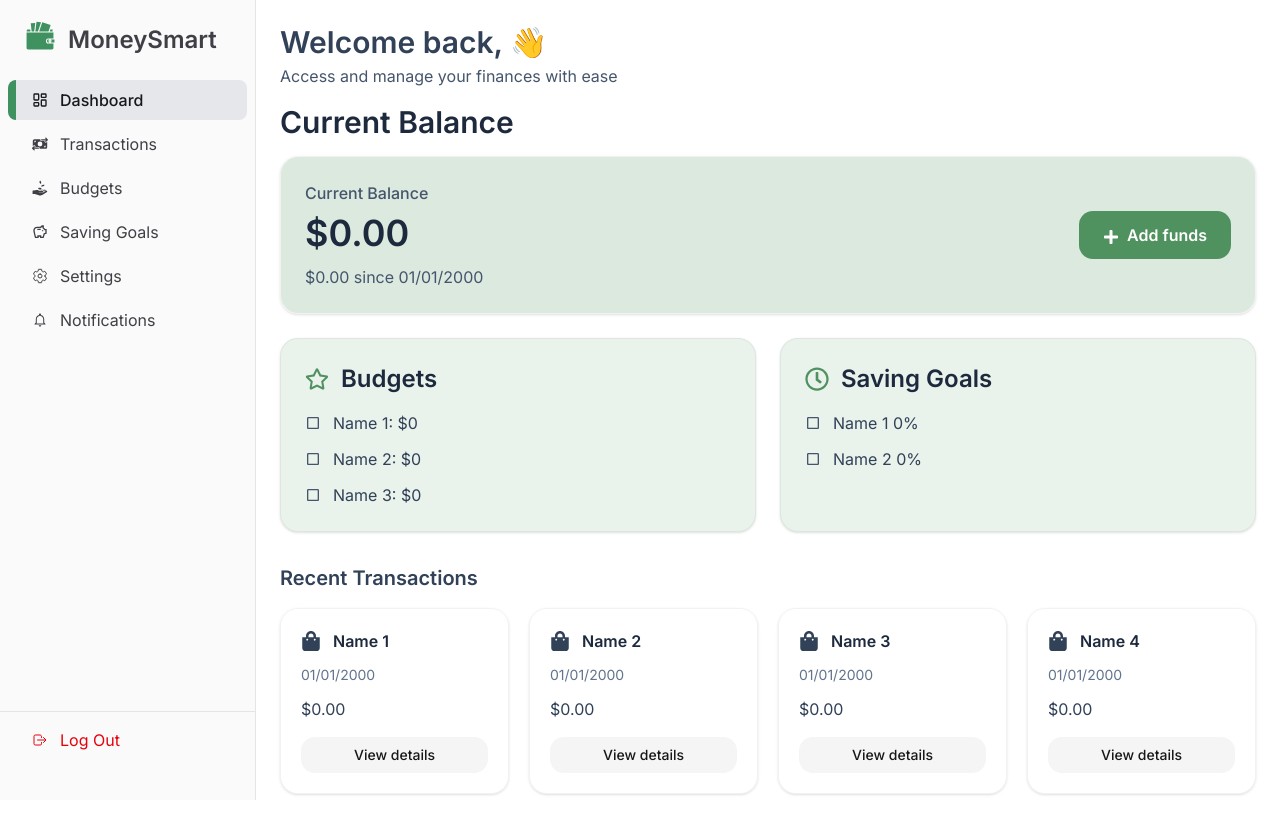
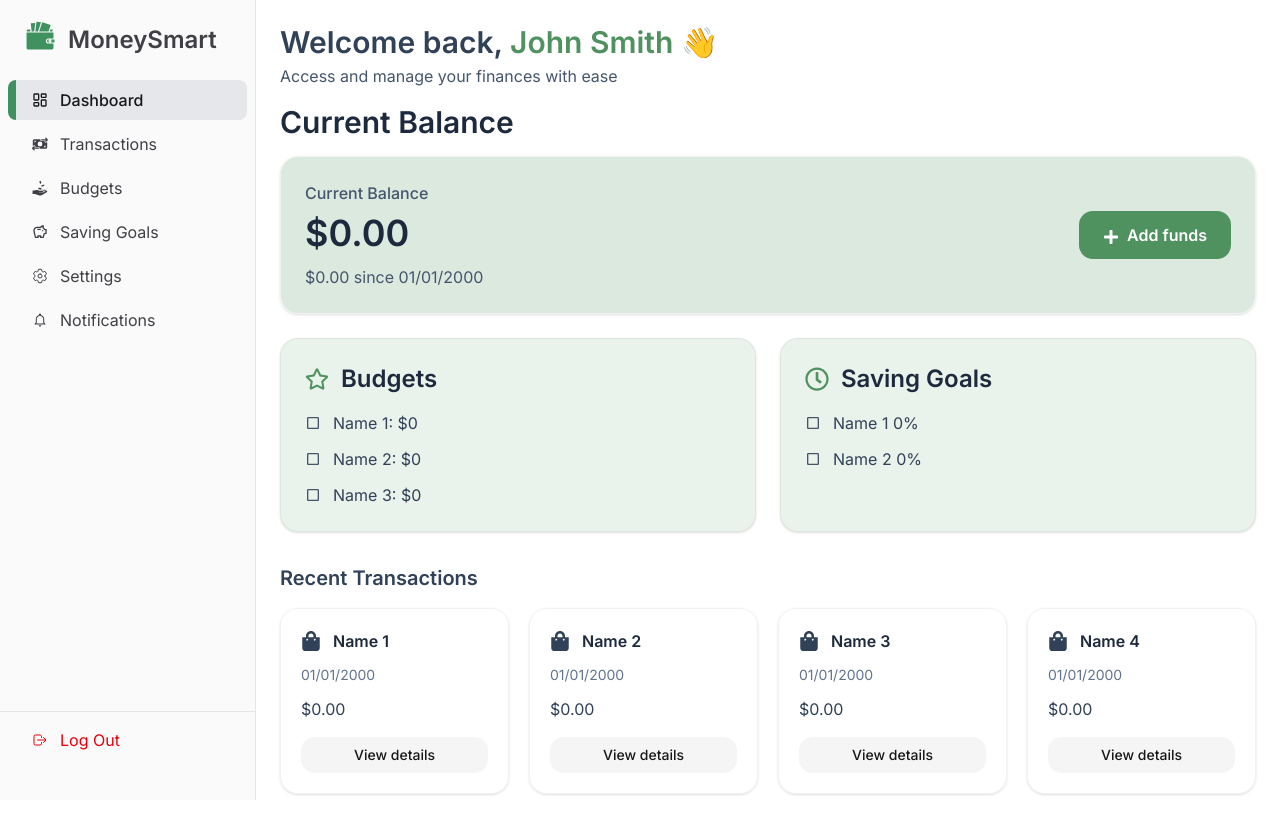
Before and after one commit to Harry-Huynh/MoneySmart-Frontend, a Next.js app: page /dashboard in a window 1280 px wide. Built offline with nearby package versions, Linux system fonts and the light colour scheme.

Commit message:
fix: Update the Custom Trigger of Sidebar and add Countup dependency

```diff
--- a/package.json
+++ b/package.json
@@ -18,11 +18,11 @@
     "lucide-react": "^0.562.0",
     "next": "16.1.1",
     "react": "19.2.3",
+    "react-countup": "^6.5.3",
     "react-dom": "19.2.3",
     "react-hook-form": "^7.71.1",
     "react-icons": "^5.5.0",
-    "tailwind-merge": "^3.4.0",
-    "uuid": "^13.0.0"
+    "tailwind-merge": "^3.4.0"
   },
   "devDependencies": {
     "@tailwindcss/postcss": "^4",
--- a/src/app/(root)/dashboard/page.js
+++ b/src/app/(root)/dashboard/page.js
@@ -3,7 +3,7 @@ import DashboardClient from "@/components/DashboardClient";
 
 export default function Dashboard() {
   // Dummy data for display purposes
-  const userName = "User";
+  const name = "John Smith";
 
   const dashboardMockData = {
     balance: {
@@ -29,5 +29,5 @@ export default function Dashboard() {
     ],
   };
 
-  return <DashboardClient dashboardMockData={dashboardMockData} userName={userName} />;
+  return <DashboardClient dashboardMockData={dashboardMockData} name={name} />;
 }
--- a/src/app/(root)/layout.js
+++ b/src/app/(root)/layout.js
@@ -7,7 +7,6 @@ export default function RootLayout({ children }) {
     <SidebarProvider>
       <AppSidebar />
       <main className="flex-1 w-full min-h-svh">
-        {/* <SidebarTrigger className="lg:hidden" /> */}
         <CustomerTrigger />
         {children}
       </main>
```
Also changed, not shown: 1 other file (tests, documents, lock files or other folders).
